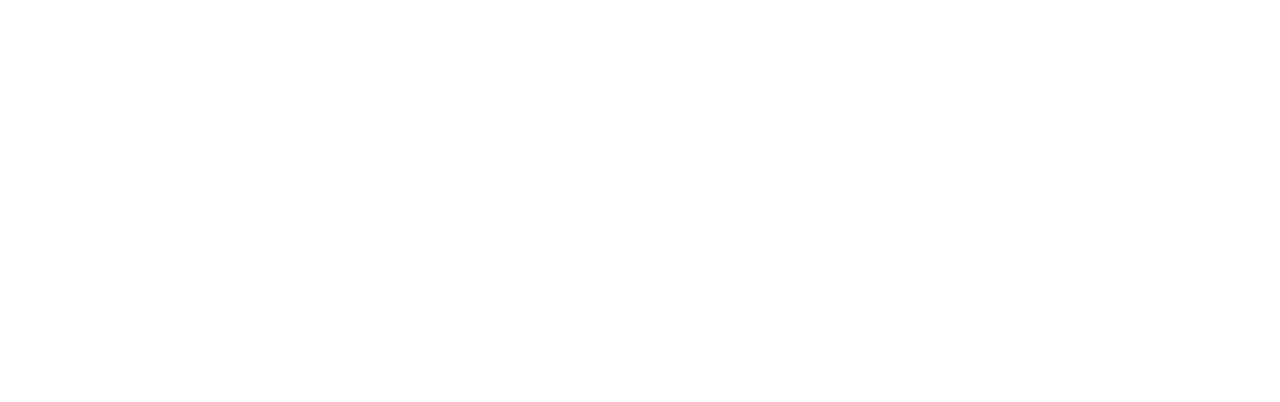
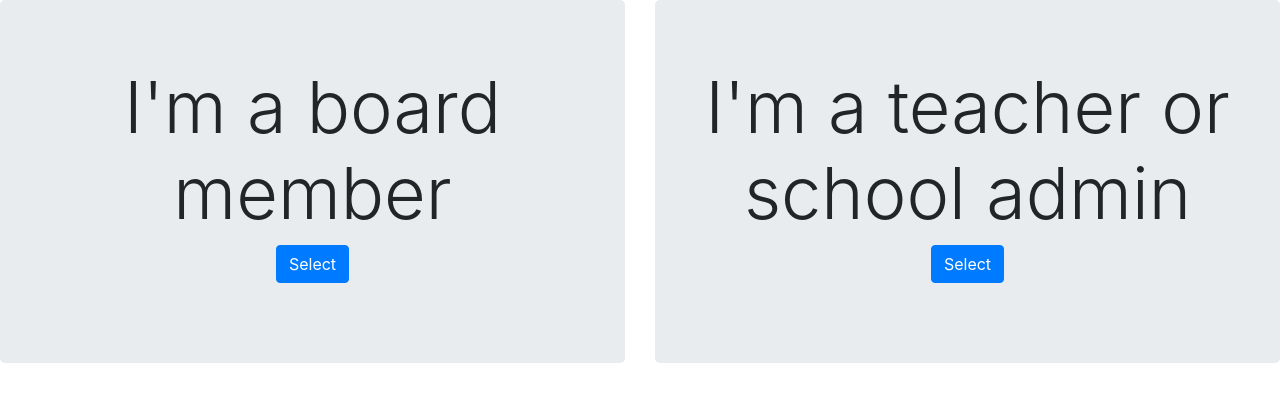
Before and after one commit to RuralSchoolTeam/frontend, a React (Create React App) app in the folder irs/: page /whoyouare in a window 1280 px wide. Shown: the top 402 px of the page. Built offline with nearby package versions, Linux system fonts and the light colour scheme.

Commit message:
Added component whoyouare, page after doing login

```diff
--- a/irs/src/App.js
+++ b/irs/src/App.js
@@ -3,7 +3,8 @@
 import './App.css';
 
 import Login from './components/Login/Login';
-import Register from './components/Login/Register';
+import Register from './components/Registration/Register';
+import Whoyouare from './components/Whoyouare/Whoyouare';
 
 class App extends Component {
   render() {
@@ -11,6 +12,7 @@
       <div className="App">
         <Route exact path="/login" component={Login} />
         <Route exact path="/register" component={Register} />
+        <Route exact path="/whoyouare" component={Whoyouare} />
       </div>
     );
   }
--- /dev/null
+++ b/irs/src/components/Whoyouare/Whoyouare.js
@@ -0,0 +1,30 @@
+import React from 'react';
+// import { connect } from 'react-redux';
+import { Jumbotron, Button, Row, Col } from 'reactstrap';
+
+const Whoyouare = props => {
+  return (
+    <div>
+      <Row>
+        <Col xs="6">
+          <Jumbotron>
+            <h1 className="display-3">I'm a board member</h1>
+            <p className="lead">
+              <Button color="primary">Select</Button>
+            </p>
+          </Jumbotron>
+        </Col>
+        <Col xs="6">
+          <Jumbotron>
+            <h1 className="display-3">I'm a teacher or school admin</h1>
+            <p className="lead">
+              <Button color="primary">Select</Button>
+            </p>
+          </Jumbotron>
+        </Col>
+      </Row>
+    </div>
+  );
+};
+
+export default Whoyouare;
```
Also changed, not shown: irs/src/components/Registration/Register.js (renamed from irs/src/components/Login/Register.js).
